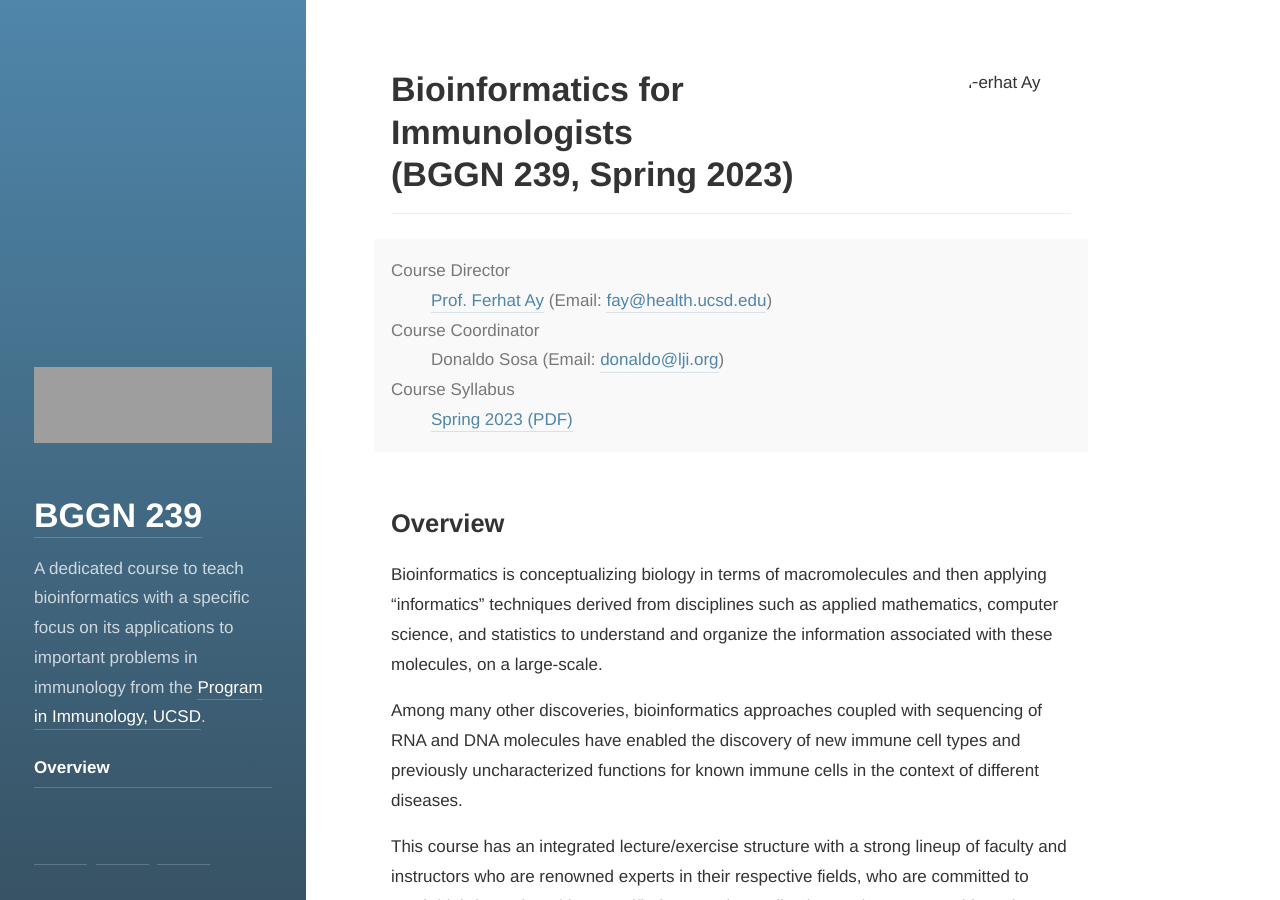
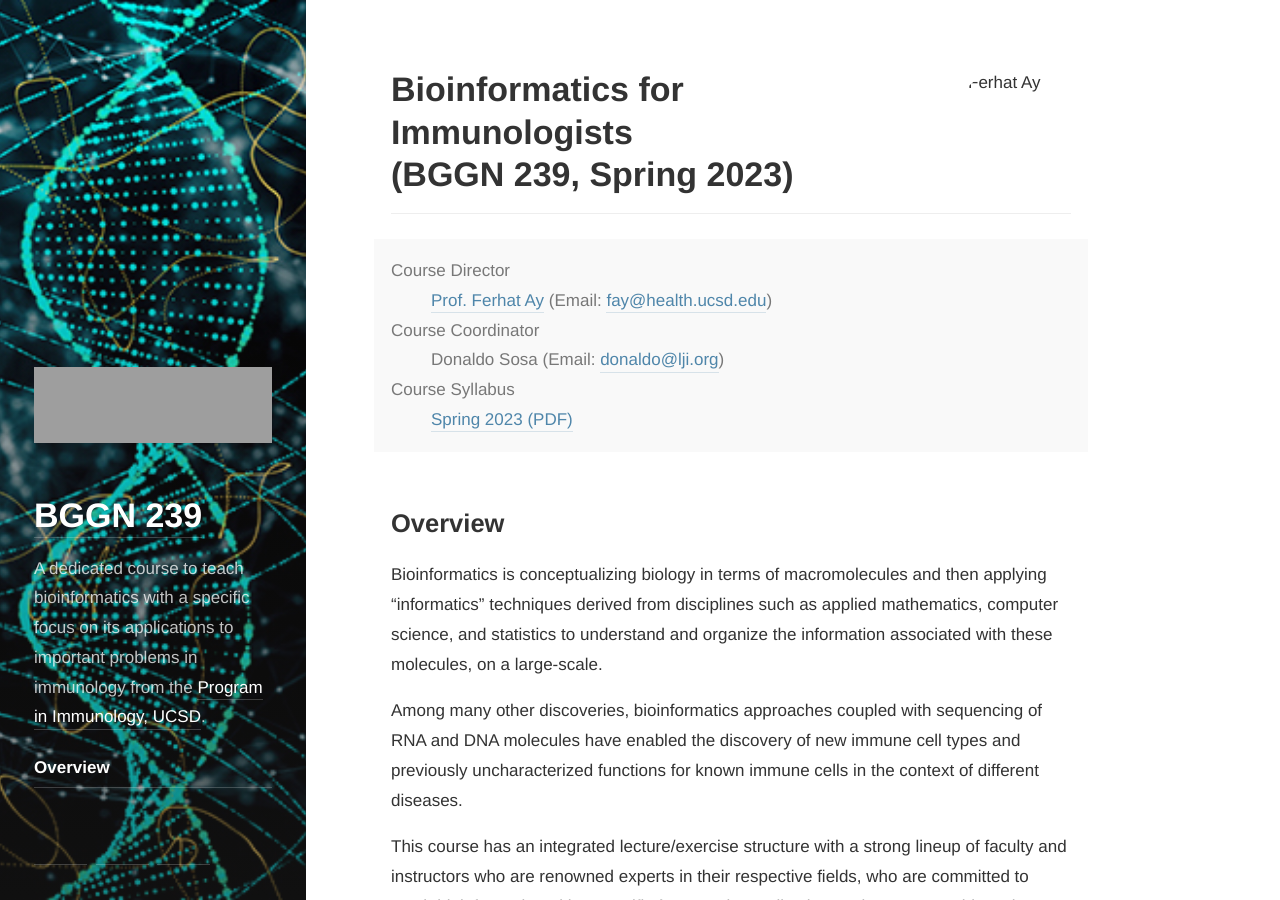
Before and after one commit to ay-lab/BGGN239Spring2025, a Jekyll site: the page built from index.md, in a window 1280 px wide and 900 px high. Built offline with Jekyll 4.4.1, drawn with Linux system fonts in a browser that asks for light colours; grey boxes are pictures that could not be loaded.

Commit message:
Update _config.yml

```diff
--- a/_config.yml
+++ b/_config.yml
@@ -43,8 +43,8 @@ author:
   email:             fay@health.ucsd.org
 
 # Fallback image and color (note you can have a page specific sidebar image and color from yml)
-image:               /BGGN239_Spring_2023/assets/img/dna.jpeg
-##-image: '{{ baseurl }}/assets/img/dna.jpg'
+image:               https://ay-lab.github.io/BGGN239Spring2023/assets/img/dna.jpeg
+##-image: '{{ baseurl }}/assets/img/dna.jpeg'
 color:               '#4f86aa'
 
 # The font used for headings. Expects a string that is a valid CSS font-family value.
```
